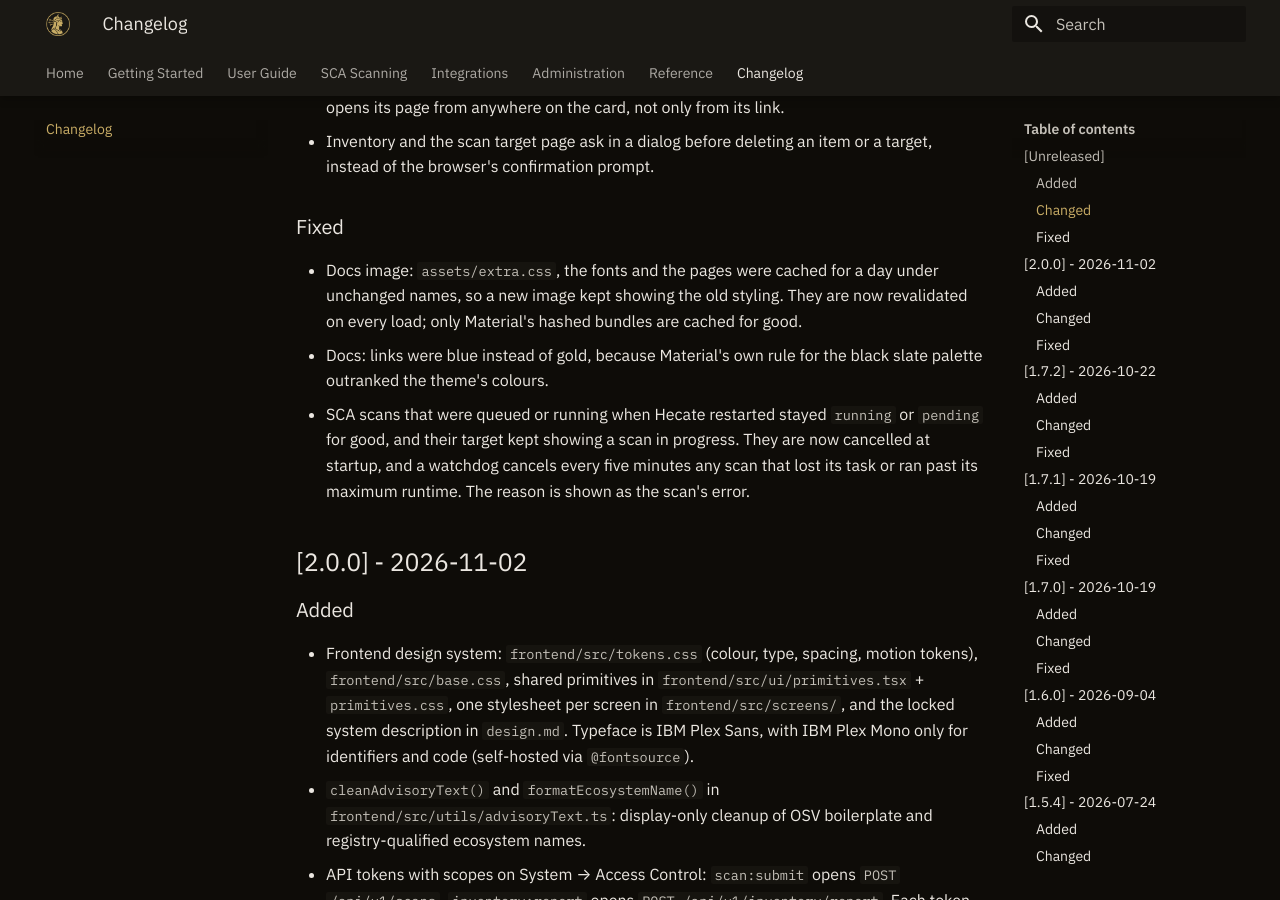
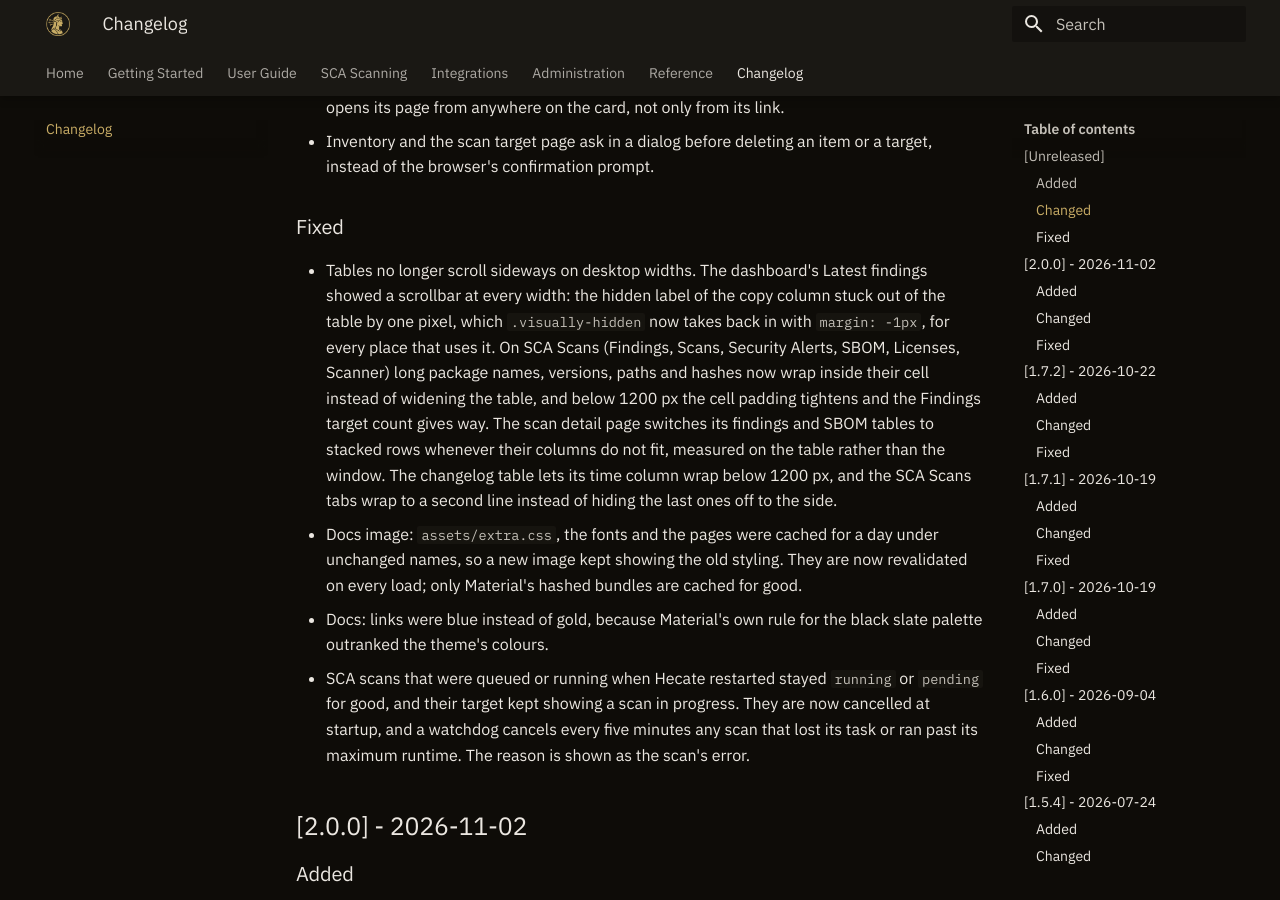
Before and after one commit to 0x3e4/hecate, an MkDocs documentation site: the page built from docs/changelog.md, in a window 1280 px wide and 900 px high, scrolled down 1118 px. Built offline with MkDocs 1.6.1 and Material for MkDocs 9.7.7, drawn with Linux system fonts in a browser that asks for light colours.

Commit message:
fix(ui): keep tables inside their box on desktop widths
The dashboard's Latest findings scrolled sideways at every width: the
hidden label of its copy column stuck out by one pixel. .visually-hidden
now takes its 1px box back in with margin -1px, for every place that
uses it.

On SCA Scans, long package names, versions, paths and hashes break
inside their cell instead of widening the table, truncated lines no
longer count toward a column's minimum width, and below 1200 px the cell
padding tightens and the Findings target count gives way. The scan
detail page stacks its findings and SBOM rows once their columns do not
fit, measured on the table, so it holds with or without the sidebar.
The changelog time column wraps below 1200 px and the SCA Scans tabs
wrap instead of hiding the last ones off to the side.

```diff
--- a/docs/changelog.md
+++ b/docs/changelog.md
@@ -28,6 +28,7 @@
 
 ### Fixed
 
+- Tables no longer scroll sideways on desktop widths. The dashboard's Latest findings showed a scrollbar at every width: the hidden label of the copy column stuck out of the table by one pixel, which `.visually-hidden` now takes back in with `margin: -1px`, for every place that uses it. On SCA Scans (Findings, Scans, Security Alerts, SBOM, Licenses, Scanner) long package names, versions, paths and hashes now wrap inside their cell instead of widening the table, and below 1200 px the cell padding tightens and the Findings target count gives way. The scan detail page switches its findings and SBOM tables to stacked rows whenever their columns do not fit, measured on the table rather than the window. The changelog table lets its time column wrap below 1200 px, and the SCA Scans tabs wrap to a second line instead of hiding the last ones off to the side.
 - Docs image: `assets/extra.css`, the fonts and the pages were cached for a day under unchanged names, so a new image kept showing the old styling. They are now revalidated on every load; only Material's hashed bundles are cached for good.
 - Docs: links were blue instead of gold, because Material's own rule for the black slate palette outranked the theme's colours.
 - SCA scans that were queued or running when Hecate restarted stayed `running` or `pending` for good, and their target kept showing a scan in progress. They are now cancelled at startup, and a watchdog cancels every five minutes any scan that lost its task or ran past its maximum runtime. The reason is shown as the scan's error.
--- a/frontend/src/base.css
+++ b/frontend/src/base.css
@@ -16,7 +16,9 @@
 button, input, select, textarea { font: inherit; }
 .container { width: 100%; max-width: var(--container); margin-inline: auto; padding-inline: var(--gutter); box-sizing: border-box; }
 .num, .figure, td.num { font-variant-numeric: tabular-nums; }
-.visually-hidden { position: absolute; width: 1px; height: 1px; overflow: hidden; clip-path: inset(50%); white-space: nowrap; }
+/* margin -1px takes the 1px box back in: flush against a cell's right edge it otherwise
+   pokes out by one pixel and gives a scroll box a scrollbar. */
+.visually-hidden { position: absolute; width: 1px; height: 1px; margin: -1px; padding: 0; border: 0; overflow: hidden; clip-path: inset(50%); white-space: nowrap; }
 [data-slot] { position: relative; overflow: hidden; background: linear-gradient(160deg, var(--color-paper-2, var(--color-paper)), var(--color-paper-3, var(--color-paper))); }
 [data-slot] > img { position: absolute; inset: 0; width: 100%; height: 100%; object-fit: cover; z-index: 1; }
 [data-slot]:has(> img) > :not(img):not([data-keep]) { display: none !important; }
--- a/frontend/src/screens/changelog.css
+++ b/frontend/src/screens/changelog.css
@@ -23,7 +23,9 @@
 
 .changelog-cell-toggle { width: 1%; padding-right: 0; }
 .changelog-cell-time { color: var(--color-ink-2); font-variant-numeric: tabular-nums; white-space: nowrap; }
-.changelog-cell-vuln { min-width: 14rem; }
+.changelog-cell-vuln { min-width: 11rem; }
+/* Below 1200px with the sidebar open the time wraps to two lines instead of widening the table. */
+@media (max-width: 1200px) { .changelog-cell-time { white-space: normal; } }
 .changelog-cell-vuln .row-link { display: inline-flex; flex-wrap: wrap; align-items: baseline; gap: var(--space-2xs) var(--space-sm); }
 .changelog-title { color: var(--color-ink-2); }
 .changelog-cell-severity { white-space: nowrap; }
```
Also changed, not shown: CHANGELOG.md (+1 -0 lines), frontend/src/screens/scan-detail.css (+12 -6 lines), frontend/src/screens/scans.css (+27 -7 lines), 1 other file.
